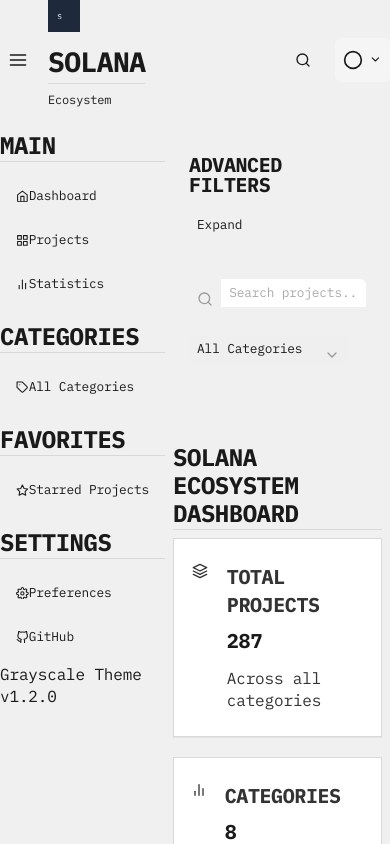
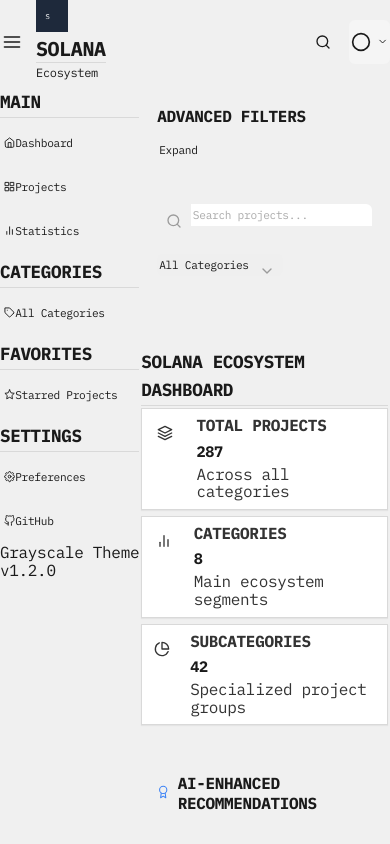
Before and after one commit to openSVM/landscape, a React (Vite) app: page / in a window 390 px wide. Shown: the top 844 px of the page. Built offline with nearby package versions, Linux system fonts and the light colour scheme.

Commit message:
Fix: Reduce spacing in lists for maximum content density

```diff
--- a/src/corporate-ui.css
+++ b/src/corporate-ui.css
@@ -156,7 +156,7 @@ p {
   border-right: 1px solid var(--corporate-border);
   width: 280px;
   height: 100%;
-  padding: var(--corporate-spacing-4) 0;
+  padding: var(--corporate-spacing-2) 0;
   box-shadow: var(--corporate-shadow-sm);
   display: flex;
   flex-direction: column;
@@ -168,8 +168,8 @@ p {
 }
 
 .corporate-sidebar-section {
-  padding: var(--corporate-spacing-2) var(--corporate-spacing-4);
-  margin-bottom: var(--corporate-spacing-4);
+  padding: var(--corporate-spacing-1) var(--corporate-spacing-2);
+  margin-bottom: var(--corporate-spacing-2);
 }
 
 .corporate-sidebar-title {
@@ -178,21 +178,21 @@ p {
   text-transform: uppercase;
   letter-spacing: 0.05em;
   color: var(--corporate-secondary);
-  margin-bottom: var(--corporate-spacing-3);
-  padding-left: var(--corporate-spacing-2);
+  margin-bottom: var(--corporate-spacing-1);
+  padding-left: var(--corporate-spacing-1);
 }
 
 .corporate-sidebar-nav {
   display: flex;
   flex-direction: column;
-  gap: var(--corporate-spacing-1);
+  gap: 0;
 }
 
 .corporate-sidebar-item {
   display: flex;
   align-items: center;
-  gap: var(--corporate-spacing-3);
-  padding: var(--corporate-spacing-2) var(--corporate-spacing-3);
+  gap: var(--corporate-spacing-2);
+  padding: var(--corporate-spacing-1) var(--corporate-spacing-2);
   border-radius: var(--corporate-radius-md);
   color: var(--corporate-primary);
   font-size: var(--corporate-font-size-sm);
@@ -215,13 +215,13 @@ p {
 }
 
 .corporate-sidebar-icon {
-  width: 18px;
-  height: 18px;
+  width: 16px;
+  height: 16px;
   flex-shrink: 0;
 }
 
 .corporate-sidebar-footer {
-  padding: var(--corporate-spacing-4);
+  padding: var(--corporate-spacing-2);
   border-top: 1px solid var(--corporate-border);
   margin-top: auto;
 }
@@ -229,13 +229,13 @@ p {
 .corporate-sidebar-theme-indicator {
   display: flex;
   align-items: center;
-  gap: var(--corporate-spacing-2);
-  margin-bottom: var(--corporate-spacing-2);
+  gap: var(--corporate-spacing-1);
+  margin-bottom: var(--corporate-spacing-1);
 }
 
 .corporate-theme-dot {
-  width: 12px;
-  height: 12px;
+  width: 10px;
+  height: 10px;
   border-radius: 50%;
   background-color: var(--corporate-accent);
 }
@@ -290,7 +290,7 @@ p {
 }
 
 .card-header {
-  padding: var(--corporate-spacing-4);
+  padding: var(--corporate-spacing-2);
   border-bottom: 1px solid var(--corporate-border);
   background-color: var(--corporate-surface);
   display: flex;
@@ -305,11 +305,11 @@ p {
 }
 
 .card-body {
-  padding: var(--corporate-spacing-4);
+  padding: var(--corporate-spacing-2);
 }
 
 .card-footer {
-  padding: var(--corporate-spacing-4);
+  padding: var(--corporate-spacing-2);
   border-top: 1px solid var(--corporate-border);
   background-color: var(--corporate-surface-alt);
 }
@@ -320,7 +320,7 @@ p {
   align-items: center;
   justify-content: center;
   border-radius: var(--corporate-radius-md);
-  padding: var(--corporate-spacing-2) var(--corporate-spacing-4);
+  padding: var(--corporate-spacing-1) var(--corporate-spacing-2);
   font-size: var(--corporate-font-size-sm);
   font-weight: 500;
   transition: all 0.2s;
@@ -353,7 +353,7 @@ p {
 }
 
 .btn-lg {
-  padding: var(--corporate-spacing-3) var(--corporate-spacing-6);
+  padding: var(--corporate-spacing-2) var(--corporate-spacing-3);
   font-size: var(--corporate-font-size-md);
 }
 
@@ -361,7 +361,7 @@ p {
 .form-control {
   display: block;
   width: 100%;
-  padding: var(--corporate-spacing-2) var(--corporate-spacing-3);
+  padding: var(--corporate-spacing-1) var(--corporate-spacing-2);
   font-size: var(--corporate-font-size-sm);
   line-height: 1.5;
   color: var(--corporate-primary);
@@ -379,7 +379,7 @@ p {
 
 .form-label {
   display: block;
-  margin-bottom: var(--corporate-spacing-2);
+  margin-bottom: var(--corporate-spacing-1);
   font-size: var(--corporate-font-size-sm);
   font-weight: 500;
   color: var(--corporate-primary);
@@ -400,7 +400,7 @@ p {
 }
 
 .enterprise-table th {
-  padding: var(--corporate-spacing-3) var(--corporate-spacing-4);
+  padding: var(--corporate-spacing-1) var(--corporate-spacing-2);
   font-size: var(--corporate-font-size-xs);
   font-weight: 600;
   text-transform: uppercase;
@@ -411,7 +411,7 @@ p {
 }
 
 .enterprise-table td {
-  padding: var(--corporate-spacing-3) var(--corporate-spacing-4);
+  padding: var(--corporate-spacing-1) var(--corporate-spacing-2);
   font-size: var(--corporate-font-size-sm);
   border-bottom: 1px solid var(--corporate-border);
   color: var(--corporate-primary);
@@ -463,9 +463,9 @@ p {
 
 /* Alert Enhancements */
 .alert {
-  padding: var(--corporate-spacing-4);
+  padding: var(--corporate-spacing-2);
   border-radius: var(--corporate-radius-lg);
-  margin-bottom: var(--corporate-spacing-4);
+  margin-bottom: var(--corporate-spacing-2);
   border-left: 4px solid transparent;
 }
 
@@ -496,14 +496,14 @@ p {
 /* Dashboard Enhancements */
 .dashboard-grid {
   display: grid;
-  grid-template-columns: repeat(auto-fill, minmax(300px, 1fr));
-  gap: var(--corporate-spacing-6);
+  grid-template-columns: repeat(auto-fill, minmax(250px, 1fr));
+  gap: var(--corporate-spacing-2);
 }
 
 .stat-card {
   background-color: var(--corporate-surface);
   border-radius: var(--corporate-radius-lg);
-  padding: var(--corporate-spacing-4);
+  padding: var(--corporate-spacing-2);
   box-shadow: var(--corporate-shadow-sm);
   border: 1px solid var(--corporate-border);
   display: flex;
@@ -513,19 +513,19 @@ p {
 .stat-header {
   display: flex;
   align-items: center;
-  margin-bottom: var(--corporate-spacing-3);
+  margin-bottom: var(--corporate-spacing-1);
 }
 
 .stat-icon {
-  width: 40px;
-  height: 40px;
+  width: 32px;
+  height: 32px;
   border-radius: var(--corporate-radius-md);
   background-color: var(--corporate-accent);
   color: white;
   display: flex;
   align-items: center;
   justify-content: center;
-  margin-right: var(--corporate-spacing-3);
+  margin-right: var(--corporate-spacing-2);
 }
 
 .stat-title {
@@ -536,10 +536,10 @@ p {
 }
 
 .stat-value {
-  font-size: var(--corporate-font-size-2xl);
+  font-size: var(--corporate-font-size-xl);
   font-weight: 600;
   color: var(--corporate-primary);
-  margin-bottom: var(--corporate-spacing-2);
+  margin-bottom: var(--corporate-spacing-1);
 }
 
 .stat-description {
@@ -551,17 +551,17 @@ p {
 .chart-container {
   background-color: var(--corporate-surface);
   border-radius: var(--corporate-radius-lg);
-  padding: var(--corporate-spacing-4);
+  padding: var(--corporate-spacing-2);
   box-shadow: var(--corporate-shadow-sm);
   border: 1px solid var(--corporate-border);
-  margin-bottom: var(--corporate-spacing-6);
+  margin-bottom: var(--corporate-spacing-3);
 }
 
 .chart-header {
   display: flex;
   align-items: center;
   justify-content: space-between;
-  margin-bottom: var(--corporate-spacing-4);
+  margin-bottom: var(--corporate-spacing-2);
 }
 
 .chart-title {
@@ -575,11 +575,11 @@ p {
 .project-card {
   background-color: var(--corporate-surface);
   border-radius: var(--corporate-radius-lg);
-  padding: var(--corporate-spacing-4);
+  padding: var(--corporate-spacing-2);
   box-shadow: var(--corporate-shadow-sm);
   border: 1px solid var(--corporate-border);
   transition: transform 0.2s, box-shadow 0.2s;
-  height: 160px;
+  height: 120px;
   display: flex;
   flex-direction: column;
   align-items: center;
@@ -593,9 +593,9 @@ p {
 }
 
 .project-logo-container {
-  width: 48px;
-  height: 48px;
-  margin-bottom: var(--corporate-spacing-3);
+  width: 36px;
+  height: 36px;
+  margin-bottom: var(--corporate-spacing-1);
   display: flex;
   align-items: center;
   justify-content: center;
@@ -615,6 +615,113 @@ p {
   text-align: center;
 }
 
+/* Corporate Project Cards - Ultra-compact for maximum content density */
+.corporate-project-card {
+  background-color: var(--corporate-surface);
+  border: 1px solid var(--corporate-border);
+  padding: var(--corporate-spacing-1);
+  margin-bottom: var(--corporate-spacing-1);
+  height: auto;
+  min-height: 70px;
+  display: flex;
+  flex-direction: column;
+  align-items: center;
+  justify-content: center;
+  transition: transform 0.2s, box-shadow 0.2s;
+  cursor: pointer;
+}
+
+.corporate-project-card:hover {
+  transform: translateY(-1px);
+  box-shadow: var(--corporate-shadow-sm);
+  border-color: var(--corporate-accent-light);
+}
+
+.corporate-project-logo-container {
+  width: 24px;
+  height: 24px;
+  margin-bottom: var(--corporate-spacing-1);
+  display: flex;
+  align-items: center;
+  justify-content: center;
+}
+
+.corporate-project-logo {
+  max-width: 100%;
+  max-height: 100%;
+}
+
+.corporate-project-logo-placeholder {
+  width: 24px;
+  height: 24px;
+  background-color: var(--corporate-accent);
+  color: white;
+  display: flex;
+  align-items: center;
+  justify-content: center;
+  font-weight: 600;
+  font-size: var(--corporate-font-size-sm);
+}
+
+.corporate-project-name {
+  font-size: var(--corporate-font-size-xs);
+  font-weight: 600;
+  color: var(--corporate-primary);
+  text-align: center;
+  margin: var(--corporate-spacing-1) 0;
+  white-space: nowrap;
+  overflow: hidden;
+  text-overflow: ellipsis;
+  max-width: 100%;
+}
+
+.corporate-project-category {
+  font-size: var(--corporate-font-size-xs);
+  color: var(--corporate-secondary);
+  text-align: center;
+  white-space: nowrap;
+  overflow: hidden;
+  text-overflow: ellipsis;
+  max-width: 100%;
+}
+
+.corporate-project-hover-overlay {
+  position: absolute;
+  inset: 0;
+  background-color: rgba(0, 0, 0, 0.05);
+  display: flex;
+  flex-direction: column;
+  align-items: center;
+  justify-content: center;
+  opacity: 0;
+  transition: opacity 0.2s;
+  padding: var(--corporate-spacing-1);
+}
+
+.corporate-project-card:hover .corporate-project-hover-overlay {
+  opacity: 1;
+}
+
+.corporate-project-info-icon {
+  font-size: var(--corporate-font-size-lg);
+  color: var(--corporate-accent);
+  margin-bottom: var(--corporate-spacing-1);
+}
+
+.corporate-project-view-details {
+  font-size: var(--corporate-font-size-xs);
+  font-weight: 500;
+  color: var(--corporate-primary);
+}
+
+/* Projects Grid - Ultra-compact for maximum content density */
+.projects-grid {
+  display: grid;
+  grid-template-columns: repeat(auto-fill, minmax(100px, 1fr));
+  gap: var(--corporate-spacing-1);
+  padding: var(--corporate-spacing-1);
+}
+
 /* Modal Enhancements */
 .corporate-modal-overlay {
   position: fixed;
@@ -624,7 +731,7 @@ p {
   align-items: center;
   justify-content: center;
   z-index: 50;
-  padding: var(--corporate-spacing-4);
+  padding: var(--corporate-spacing-2);
 }
 
 .corporate-modal-content {
@@ -639,7 +746,7 @@ p {
 }
 
 .corporate-modal-header {
-  padding: var(--corporate-spacing-4);
+  padding: var(--corporate-spacing-2);
   border-bottom: 1px solid var(--corporate-border);
   display: flex;
   align-items: center;
@@ -654,78 +761,63 @@ p {
 }
 
 .corporate-modal-body {
-  padding: var(--corporate-spacing-4);
+  padding: var(--corporate-spacing-2);
 }
 
 .corporate-modal-footer {
-  padding: var(--corporate-spacing-4);
+  padding: var(--corporate-spacing-2);
   border-top: 1px solid var(--corporate-border);
   display: flex;
   align-items: center;
   justify-content: flex-end;
-  gap: var(--corporate-spacing-2);
+  gap: var(--corporate-spacing-1);
 }
 
 /* Responsive Adjustments */
 @media (max-width: 1024px) {
   .enterprise-main {
-    padding: var(--corporate-spacing-4);
+    padding: var(--corporate-spacing-2);
   }
 
   .dashboard-grid {
-    grid-template-columns: repeat(auto-fill, minmax(250px, 1fr));
-    gap: var(--corporate-spacing-4);
+    grid-template-columns: repeat(auto-fill, minmax(200px, 1fr));
+    gap: var(--corporate-spacing-2);
+  }
+
+  .projects-grid {
+    grid-template-columns: repeat(auto-fill, minmax(80px, 1fr));
   }
 }
 
 @media (max-width: 768px) {
   .enterprise-main {
-    padding: var(--corporate-spacing-3);
+    padding: var(--corporate-spacing-1);
   }
 
   .dashboard-grid {
-    grid-template-columns: 1fr;
-    gap: var(--corporate-spacing-3);
+    grid-template-columns: repeat(auto-fill, minmax(150px, 1fr));
+    gap: var(--corporate-spacing-1);
   }
 
-  .stat-value {
-    font-size: var(--corporate-font-size-xl);
+  .projects-grid {
+    grid-template-columns: repeat(auto-fill, minmax(70px, 1fr));
+  }
+
+  .corporate-sidebar {
+    width: 240px;
   }
 }
 
-/* Animation Enhancements */
-@keyframes fadeIn {
-  from { opacity: 0; }
-  to { opacity: 1; }
+@media (max-width: 640px) {
+  .dashboard-grid {
+    grid-template-columns: 1fr;
+  }
+
+  .projects-grid {
+    grid-template-columns: repeat(auto-fill, minmax(60px, 1fr));
+  }
+
+  .corporate-sidebar {
+    width: 200px;
+  }
 }
-
-@keyframes slideUp {
-  from { transform: translateY(10px); opacity: 0; }
-  to { transform: translateY(0); opacity: 1; }
-}
-
-.animate-fade-in {
-  animation: fadeIn 0.3s ease-out;
-}
-
-.animate-slide-up {
-  animation: slideUp 0.3s ease-out;
-}
-
-/* Accessibility Enhancements */
-:focus-visible {
-  outline: 2px solid var(--corporate-accent);
-  outline-offset: 2px;
-}
-
-.sr-only {
-  position: absolute;
-  width: 1px;
-  height: 1px;
-  padding: 0;
-  margin: -1px;
-  overflow: hidden;
-  clip: rect(0, 0, 0, 0);
-  white-space: nowrap;
-  border-width: 0;
-}
--- a/src/index.css
+++ b/src/index.css
@@ -85,18 +85,18 @@
   --border: #bfdbfe;
 }
 
-/* Grayscale theme - Updated for content density */
+/* Grayscale theme - Extremely content-dense with minimal spacing */
 .theme-grayscale {
   /* Typography */
   --font-family: 'IBM Plex Mono', monospace;
-  --font-size-xs: 0.7rem;
-  --font-size-sm: 0.8rem;
-  --font-size-md: 0.9rem;
-  --font-size-lg: 1rem;
-  --font-size-xl: 1.1rem;
-  --font-size-2xl: 1.25rem;
-  --font-size-3xl: 1.5rem;
-  --font-size-4xl: 1.75rem;
+  --font-size-xs: 0.6rem;
+  --font-size-sm: 0.7rem;
+  --font-size-md: 0.8rem;
+  --font-size-lg: 0.9rem;
+  --font-size-xl: 0.95rem;
+  --font-size-2xl: 1rem;
+  --font-size-3xl: 1.1rem;
+  --font-size-4xl: 1.25rem;
 
   /* Colors */
   --primary: #1a1a1a;
@@ -121,14 +121,14 @@
   --shadow-md: 0 1px 2px rgba(0, 0, 0, 0.1);
   --shadow-lg: 0 1px 3px rgba(0, 0, 0, 0.1);
 
-  /* Spacing - Reduced for content density */
-  --spacing-1: 0.125rem;
-  --spacing-2: 0.25rem;
-  --spacing-3: 0.5rem;
-  --spacing-4: 0.75rem;
-  --spacing-5: 1rem;
-  --spacing-6: 1.25rem;
-  --spacing-8: 1.5rem;
+  /* Spacing - Extremely reduced for maximum content density */
+  --spacing-1: 0.0625rem;
+  --spacing-2: 0.125rem;
+  --spacing-3: 0.1875rem;
+  --spacing-4: 0.25rem;
+  --spacing-5: 0.375rem;
+  --spacing-6: 0.5rem;
+  --spacing-8: 0.75rem;
 
   /* Border radius */
   --radius-sm: 0;
@@ -146,10 +146,10 @@ body {
   transition: background-color 0.3s, color 0.3s;
 }
 
-/* Grayscale theme specific styles - Optimized for content density */
+/* Grayscale theme specific styles - Ultra-compact for maximum content density */
 .theme-grayscale body {
-  line-height: 1.4;
-  letter-spacing: -0.01em;
+  line-height: 1.1;
+  letter-spacing: -0.02em;
 }
 
 .theme-grayscale h1,
@@ -162,20 +162,20 @@ body {
   font-weight: 700;
   letter-spacing: -0.02em;
   text-transform: uppercase;
-  margin-top: 0.75rem;
-  margin-bottom: 0.5rem;
+  margin-top: 0.25rem;
+  margin-bottom: 0.125rem;
 }
 
 .theme-grayscale h1 {
   font-size: var(--font-size-4xl);
   border-bottom: 1px solid var(--border);
-  padding-bottom: 0.25rem;
+  padding-bottom: 0.0625rem;
 }
 
 .theme-grayscale h2 {
   font-size: var(--font-size-3xl);
   border-bottom: 1px solid var(--border);
-  padding-bottom: 0.125rem;
+  padding-bottom: 0.0625rem;
 }
 
 .theme-grayscale h3 {
@@ -183,14 +183,14 @@ body {
 }
 
 .theme-grayscale p {
-  margin-bottom: 0.75rem;
+  margin-bottom: 0.25rem;
 }
 
 .theme-grayscale a {
   color: var(--primary);
   text-decoration: underline;
   text-decoration-thickness: 1px;
-  text-underline-offset: 2px;
+  text-underline-offset: 1px;
 }
 
 .theme-grayscale a:hover {
@@ -201,35 +201,36 @@ body {
 .theme-grayscale pre {
   font-family: var(--font-family);
   background-color: var(--surface-alt);
-  padding: 0.1em 0.2em;
+  padding: 0.0625em 0.125em;
   border-radius: 0;
   font-size: 0.9em;
 }
 
 .theme-grayscale pre {
-  padding: 0.5rem;
+  padding: 0.125rem;
   overflow-x: auto;
   border: 1px solid var(--border);
 }
 
 .theme-grayscale blockquote {
-  border-left: 2px solid var(--border);
-  padding-left: 0.5rem;
+  border-left: 1px solid var(--border);
+  padding-left: 0.125rem;
   margin-left: 0;
   color: var(--secondary);
 }
 
+/* Ultra-compact tables */
 .theme-grayscale table {
   width: 100%;
   border-collapse: collapse;
-  margin: 1rem 0;
+  margin: 0.25rem 0;
   font-size: var(--font-size-xs);
 }
 
 .theme-grayscale th,
 .theme-grayscale td {
   border: 1px solid var(--border);
-  padding: 0.25rem 0.5rem;
+  padding: 0.0625rem 0.125rem;
   text-align: left;
 }
 
@@ -238,7 +239,7 @@ body {
   font-weight: 600;
 }
 
-/* Layout - Optimized for content density */
+/* Layout - Ultra-compact for maximum content density */
 .enterprise-layout {
   display: flex;
   flex-direction: column;
@@ -247,28 +248,28 @@ body {
 
 .enterprise-main {
   flex: 1;
-  padding: 1rem;
+  padding: 0.75rem;
   max-width: 1400px;
   margin: 0 auto;
   width: 100%;
 }
 
 .theme-grayscale .enterprise-main {
-  padding: 0.75rem;
+  padding: 0.25rem;
   max-width: 1400px;
 }
 
 @media (max-width: 768px) {
   .enterprise-main {
-    padding: 0.5rem;
+    padding: 0.25rem;
   }
 
   .theme-grayscale .enterprise-main {
-    padding: 0.5rem;
+    padding: 0.125rem;
   }
 }
 
-/* Enterprise Card - Optimized for content density */
+/* Enterprise Card - Ultra-compact for maximum content density */
 .enterprise-card {
   background-color: var(--surface);
   border-radius: var(--radius-lg);
@@ -281,8 +282,8 @@ body {
   border-radius: 0;
   border: 1px solid var(--border);
   box-shadow: var(--shadow-sm);
-  padding: 0.75rem;
-  margin-bottom: 0.75rem;
+  padding: 0.25rem;
+  margin-bottom: 0.25rem;
 }
 
 .enterprise-card:hover {
@@ -293,65 +294,210 @@ body {
   box-shadow: var(--shadow-md);
 }
 
-/* Grid layouts - Optimized for content density */
+/* Grid layouts - Ultra-compact for maximum content density */
 .theme-grayscale .grid {
-  gap: 0.5rem;
+  gap: 0.125rem;
 }
 
 .theme-grayscale .grid-cols-1,
 .theme-grayscale .grid-cols-2,
 .theme-grayscale .grid-cols-3,
 .theme-grayscale .grid-cols-4 {
-  gap: 0.5rem;
+  gap: 0.125rem;
 }
 
-/* Form elements - Optimized for content density */
+/* Form elements - Ultra-compact for maximum content density */
 .theme-grayscale input,
 .theme-grayscale select,
 .theme-grayscale textarea,
 .theme-grayscale button {
-  padding: 0.25rem 0.5rem;
+  padding: 0.0625rem 0.125rem;
   font-size: var(--font-size-sm);
 }
 
-/* Modal dialogs - Optimized for content density */
+/* Modal dialogs - Ultra-compact for maximum content density */
 .theme-grayscale .modal-content {
-  padding: 0.75rem;
+  padding: 0.25rem;
 }
 
 .theme-grayscale .modal-header {
-  padding: 0.5rem 0.75rem;
+  padding: 0.125rem 0.25rem;
 }
 
 .theme-grayscale .modal-body {
-  padding: 0.5rem 0.75rem;
+  padding: 0.125rem 0.25rem;
 }
 
 .theme-grayscale .modal-footer {
-  padding: 0.5rem 0.75rem;
+  padding: 0.125rem 0.25rem;
 }
 
-/* Navigation - Optimized for content density */
+/* Navigation - Ultra-compact for maximum content density */
 .theme-grayscale nav {
-  padding: 0.25rem 0.5rem;
+  padding: 0.0625rem 0.125rem;
 }
 
 .theme-grayscale .nav-item {
-  padding: 0.25rem 0.5rem;
+  padding: 0.0625rem 0.125rem;
 }
 
-/* Sidebar - Optimized for content density */
+/* Sidebar - Ultra-compact for maximum content density */
 .theme-grayscale .sidebar {
-  padding: 0.5rem;
+  padding: 0.125rem;
 }
 
 .theme-grayscale .sidebar-item {
-  padding: 0.25rem 0.5rem;
-  margin-bottom: 0.25rem;
+  padding: 0.0625rem 0.125rem;
+  margin-bottom: 0.0625rem;
 }
 
 .theme-grayscale .sidebar-section {
-  margin-bottom: 0.5rem;
+  margin-bottom: 0.125rem;
+}
+
+/* Lists - Ultra-compact for maximum content density */
+.theme-grayscale ul,
+.theme-grayscale ol {
+  margin: 0.125rem 0;
+  padding-left: 0.5rem;
+}
+
+.theme-grayscale li {
+  margin-bottom: 0.0625rem;
+  line-height: 1.1;
+}
+
+.theme-grayscale .list-item,
+.theme-grayscale .list-group-item {
+  padding: 0.0625rem 0.125rem;
+  margin-bottom: 0.0625rem;
+  border-bottom: 1px solid var(--border);
+}
+
+/* Project cards - Ultra-compact for maximum content density */
+.theme-grayscale .project-card {
+  padding: 0.125rem;
+  margin-bottom: 0.125rem;
+  border: 1px solid var(--border);
+}
+
+.theme-grayscale .project-card-header {
+  padding: 0.0625rem 0.125rem;
+  margin-bottom: 0.0625rem;
+}
+
+.theme-grayscale .project-card-body {
+  padding: 0.0625rem 0.125rem;
+}
+
+.theme-grayscale .project-card-footer {
+  padding: 0.0625rem 0.125rem;
+  margin-top: 0.0625rem;
+}
+
+/* Category list - Ultra-compact for maximum content density */
+.theme-grayscale .category-list {
+  margin: 0.125rem 0;
+}
+
+.theme-grayscale .category-item {
+  padding: 0.0625rem 0.125rem;
+  margin-bottom: 0.0625rem;
+  border-bottom: 1px solid var(--border);
+}
+
+/* Data tables - Ultra-compact for maximum content density */
+.theme-grayscale .data-table {
+  font-size: var(--font-size-xs);
+  line-height: 1.1;
+}
+
+.theme-grayscale .data-table th,
+.theme-grayscale .data-table td {
+  padding: 0.0625rem 0.125rem;
+}
+
+.theme-grayscale .data-table tr {
+  height: 1.25rem;
+}
+
+/* Statistics cards - Ultra-compact for maximum content density */
+.theme-grayscale .stat-card {
+  padding: 0.125rem;
+  margin-bottom: 0.125rem;
+}
+
+.theme-grayscale .stat-value {
+  font-size: var(--font-size-xl);
+  margin: 0.0625rem 0;
+}
+
+.theme-grayscale .stat-label {
+  font-size: var(--font-size-xs);
+  margin: 0;
+}
+
+/* Projects grid - Ultra-compact for maximum content density */
+.theme-grayscale .projects-grid {
+  display: grid;
+  grid-template-columns: repeat(auto-fill, minmax(120px, 1fr));
+  gap: 0.125rem;
+  padding: 0.125rem;
+}
+
+.theme-grayscale .project-logo-container {
+  width: 24px;
+  height: 24px;
+  margin-bottom: 0.0625rem;
+}
+
+.theme-grayscale .project-logo {
+  max-width: 100%;
+  max-height: 100%;
+}
+
+.theme-grayscale .project-name {
+  font-size: var(--font-size-xs);
+  margin: 0.0625rem 0;
+  white-space: nowrap;
+  overflow: hidden;
+  text-overflow: ellipsis;
+}
+
+.theme-grayscale .project-category {
+  font-size: var(--font-size-xs);
+  margin: 0;
+  white-space: nowrap;
+  overflow: hidden;
+  text-overflow: ellipsis;
+}
+
+/* Corporate project cards - Ultra-compact for maximum content density */
+.theme-grayscale .corporate-project-card {
+  padding: 0.125rem;
+  margin-bottom: 0.125rem;
+  height: auto;
+  min-height: 80px;
+}
+
+.theme-grayscale .corporate-project-logo-container {
+  width: 24px;
+  height: 24px;
+  margin-bottom: 0.0625rem;
+}
+
+.theme-grayscale .corporate-project-name {
+  font-size: var(--font-size-xs);
+  margin: 0.0625rem 0;
+}
+
+.theme-grayscale .corporate-project-category {
+  font-size: var(--font-size-xs);
+  margin: 0;
+}
+
+.theme-grayscale .corporate-project-hover-overlay {
+  padding: 0.0625rem;
 }
 
 /* Transitions */
```
